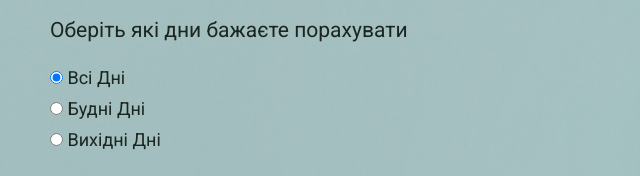
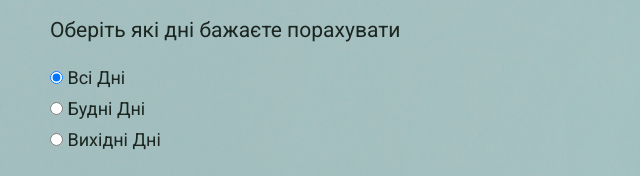
Before and after one commit to galina14b/TimeMeasure, a plain HTML site: page index.html in a window 1280 px wide. Shown: the part 261-437 px from the top of the page, 0-640 px from the left. Drawn offline with Linux system fonts and the light colour scheme.

Commit message:
correct text

```diff
--- a/index.html
+++ b/index.html
@@ -28,7 +28,7 @@
         </div>
 
         <div class="radio-days">
-          <h3>Оберіть які дни бажаєте порахувати</h3>
+          <h3>Оберіть які дні бажаєте порахувати</h3>
           <div class="days-item">
             <input type="radio" id="allDays" name="countDays" value="allDays" checked>
             <label for="allDays">Всі Дні</label>
```
